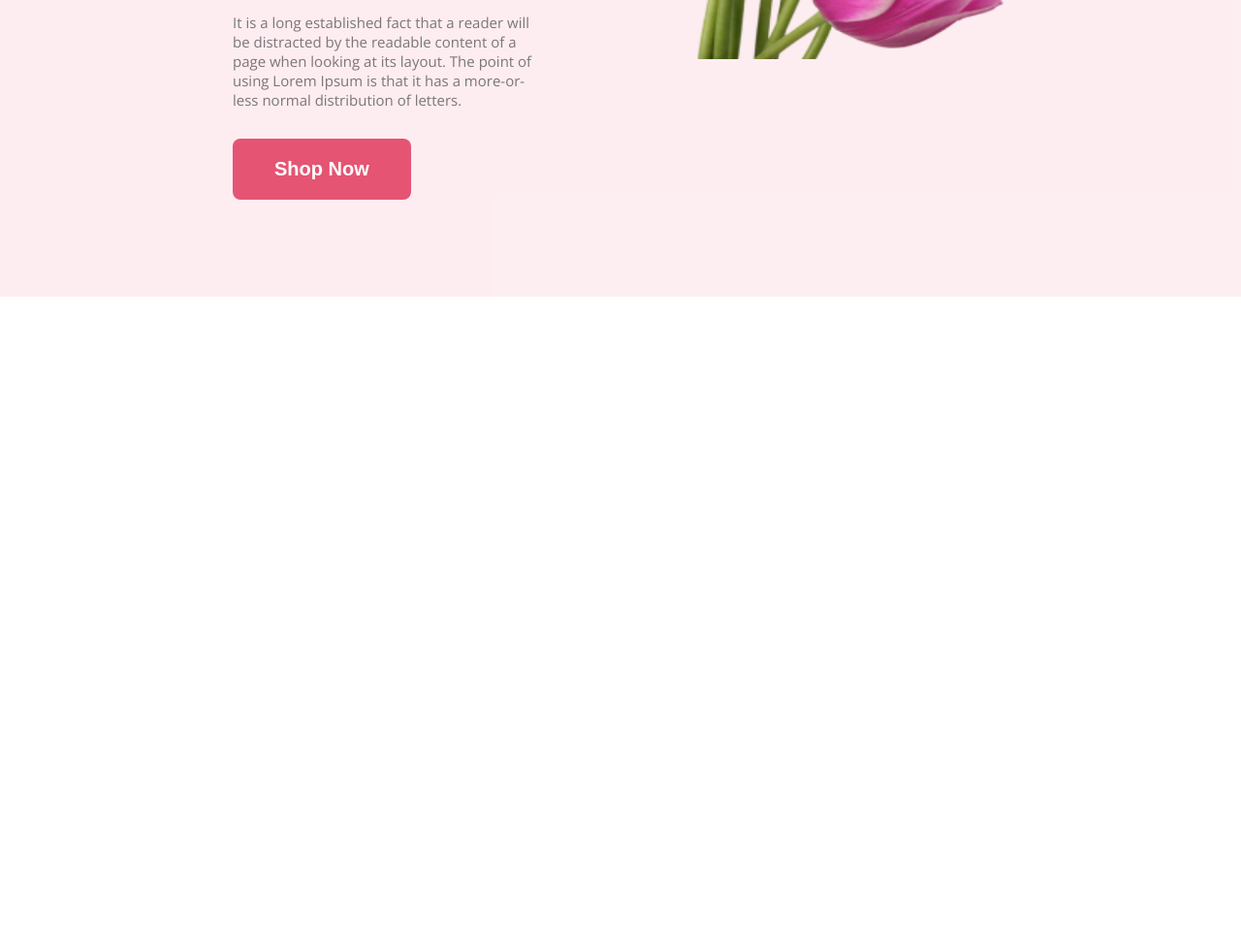
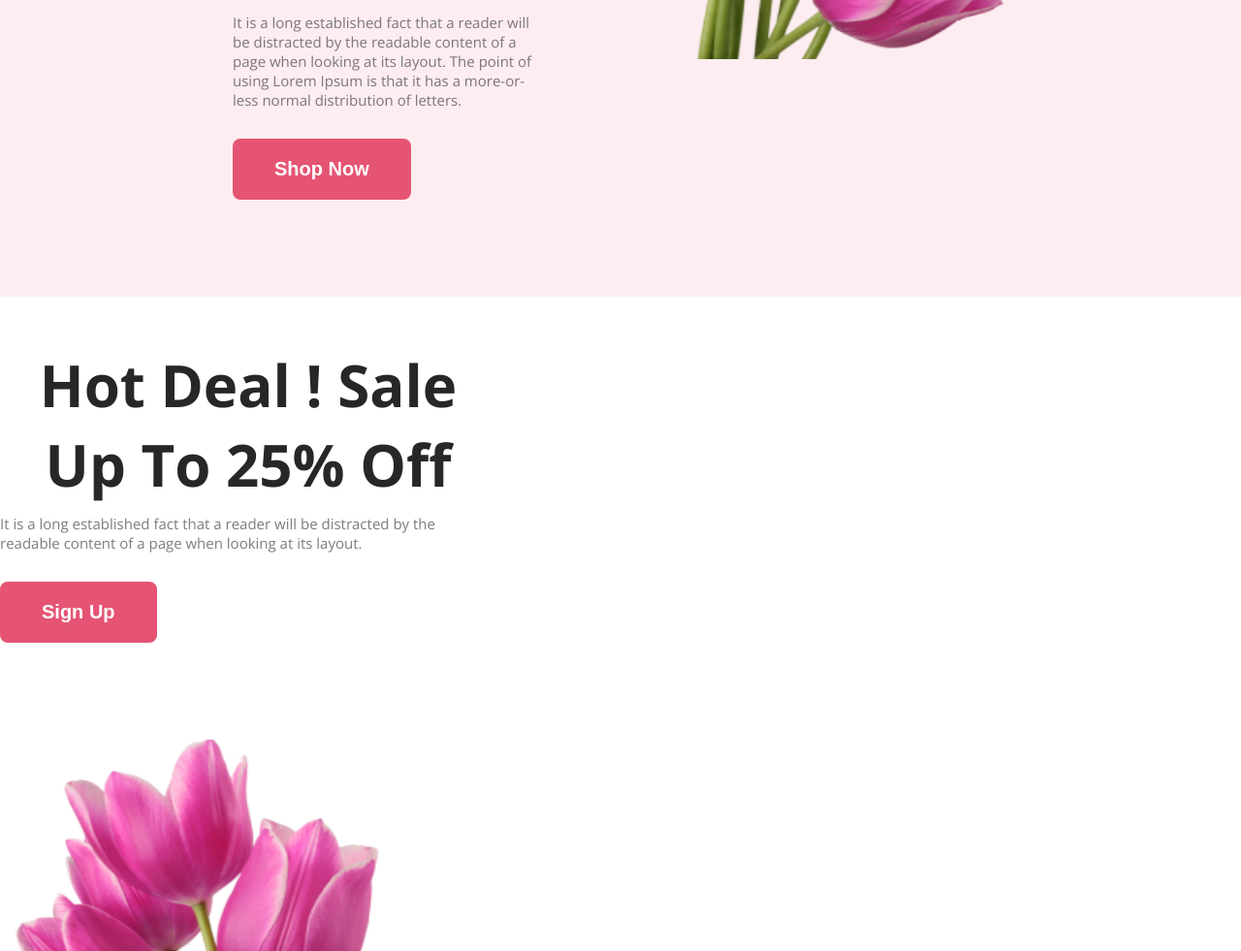
Before and after one commit to Akibul-Hasan/assignment-first-flower, a plain HTML site: page index.html in a window 1280 px wide. Shown: the part 559-1540 px from the top of the page at 97% size. Before the commit the page ends 865 px from the top, so only its background shows below. Drawn offline with nearby package versions, Linux system fonts and the light colour scheme.

Commit message:
next section

```diff
--- a/index.html
+++ b/index.html
@@ -24,6 +24,16 @@
     </header>
 
     <body>
+        <div class="hot-container">
+            <div class="banner-left">
+                <h3 class="banner-title">Hot Deal ! Sale Up To 25% Off</h3>
+                <p class="banner-info">It is a long established fact that a reader will be distracted by the readable
+                    content of a page when looking at its layout.</p>
+                <button class="btn-primary">Sign Up</button>
+            </div>
+            <img class="banner-img" src="Flower Asset/pngwing 6.png" alt="">
+
+        </div>
 
     </body>
 
```
